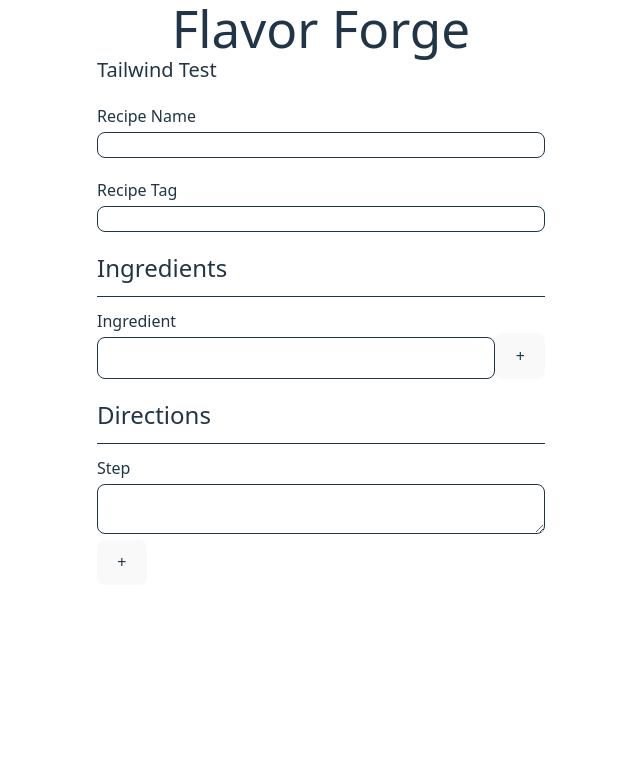
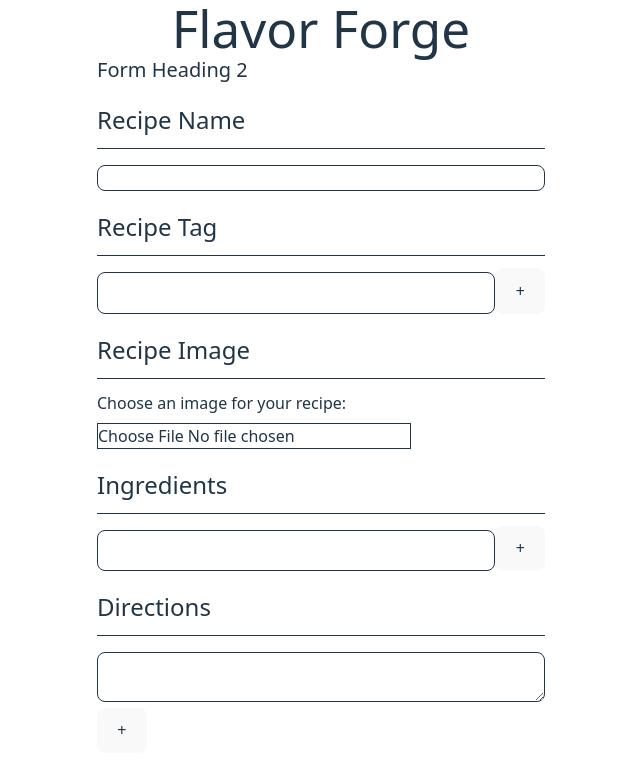
Before and after one commit to Thiettan/flavor-forge, a React (Vite) app: page / in a window 1280 px wide. Shown: the top 772 px of the page, without its empty margins (319-959 px from the left). Built offline with nearby package versions, Linux system fonts and the light colour scheme.

Commit message:
added usestate hooks for all sections

```diff
--- a/src/App.jsx
+++ b/src/App.jsx
@@ -2,10 +2,29 @@ import { useState } from "react";
 import "./App.css";
 
 function App() {
-  const [count, setCount] = useState(0);
-  const [ingredients, addIngredients] = useState([]);
-  function handleAddIngredient(e) {
+  const [name, setName] = useState("");
+  const [tag, setTag] = useState([]);
+  const [ingredients, setIngredients] = useState([]);
+  const [directions, setDirections] = useState([]);
+
+  function handleAddName(e, newName) {
     e.preventDefault();
+    setName(newName);
+  }
+
+  function handleAddTag(e, newTag) {
+    e.preventDefault();
+    setTag([...tag, newTag]);
+  }
+
+  function handleAddIngredient(e, newIngredient) {
+    e.preventDefault();
+    setIngredients([...ingredients, newIngredient]);
+  }
+
+  function handleAddDirections(e, newDirections) {
+    e.preventDefault();
+    setDirections([...directions, newDirections]);
   }
 
   return (
@@ -13,82 +32,209 @@ function App() {
       <h1 className="text-6xl text-center">Flavor Forge</h1>
       <div className="@container">
         <form action="" id="RecipeForger" className="max-w-md mx-auto">
-          <p className="text-xl mb-5">Tailwind Test</p>
-          <div className="mb-5">
-            <label htmlFor="">Recipe Name</label>
-            <input
-              className="border dark:border-b-gray-300 rounded-lg focus:ring-blue-500 w-full mt-1"
-              id="RecipeForger-RecipeName"
-              name="RecipeName"
-              type="text"
-              placeholder=""
-            />
-          </div>
+          <h2 className="text-xl mb-5">Form Heading 2</h2>
 
-          <RecipeTagInput />
+          <RecipeNameInput name={name} handleAddName={handleAddName} />
+
+          <RecipeTagInput tag={tag} handleAddTag={handleAddTag} />
+
+          <RecipeImgInput />
 
           <IngredientInput
             ingredients={ingredients}
             handleAddIngredient={handleAddIngredient}
           />
-          <DirectionsInput />
+          <DirectionsInput
+            directions={directions}
+            handleAddDirections={handleAddDirections}
+          />
         </form>
       </div>
     </>
   );
 }
 
-const RecipeTagInput = () => {
+const RecipeNameInput = ({ name, handleAddName }) => {
+  /*   const [inputValue, setInputValue] = useState("") */
   return (
     <div className="mb-5">
-      <label htmlFor="">Recipe Tag</label>
+      <h3 className="text-2xl mb-3">Recipe Name</h3>
+      <hr className="mb-3" />
+      <label htmlFor="RecipeForger-RecipeName" className="hidden">
+        Recipe Name
+      </label>
       <input
         className="border dark:border-b-gray-300 rounded-lg focus:ring-blue-500 w-full mt-1"
-        id="RecipeForger-RecipeTag"
-        name="RecipeTag"
+        id="RecipeForger-RecipeName"
+        name="RecipeName"
         type="text"
-        placeholder=""
+        placeholder={name}
+        onChange={(e) => {
+          handleAddName(e, e.target.value);
+        }}
       />
     </div>
   );
 };
 
+const RecipeTagInput = ({ tag, handleAddTag }) => {
+  const [inputValue, setInputValue] = useState("");
+  return (
+    <div className="mb-5">
+      <h3 className="text-2xl mb-3">Recipe Tag</h3>
+      <hr className="mb-3" />
+      <label htmlFor="RecipeForger-RecipeTag" className="hidden">
+        Recipe Tag
+      </label>
+      <div className="flex">
+        <input
+          className="border dark:border-b-gray-300 rounded-lg focus:ring-blue-500 w-full mt-1"
+          id="RecipeForger-RecipeTag"
+          name="RecipeTag"
+          type="text"
+          placeholder=""
+          value={inputValue}
+          onChange={(e) => {
+            setInputValue(e.target.value);
+          }}
+        />
+        <button
+          className=""
+          onClick={(e) => {
+            handleAddTag(e, inputValue);
+          }}
+        >
+          +
+        </button>
+      </div>
+      <ul className="mt-4 list-disc list-inside text-sm">
+        {tag.map((item, idx) => (
+          <li key={idx}>{item}</li>
+        ))}
+      </ul>
+    </div>
+  );
+};
+
+const RecipeImgInput = () => {
+  const [preview, setPreview] = useState(null);
+
+  const handleImageChange = (e) => {
+    const file = e.target.files[0];
+    if (!file) return; //prevents the function from continuing if user cancels & no file was selected
+
+    const reader = new FileReader();
+    reader.onloadend = () => {
+      //callback func for reader.readAsDataURL()
+      // This runs after the file has finished being read
+      setPreview(reader.result);
+    };
+    reader.readAsDataURL(file); // Starts the async reading process & converts the file to a base64 string
+  };
+
+  return (
+    <div className="mb-5">
+      <h3 className="text-2xl mb-3">Recipe Image</h3>
+      <hr className="mb-3" />
+      <label htmlFor="RecipeForger-RecipeImage">
+        Choose an image for your recipe:
+      </label>
+
+      <input
+        type="file"
+        id="RecipeForger-RecipeImage"
+        className="border mt-2"
+        name="RecipeImage"
+        accept="image/png, image/jpeg"
+        onChange={handleImageChange}
+      />
+
+      {preview && (
+        <div className="mt-4">
+          <p className="text-sm mb-2">Image Preview:</p>
+          <img src={preview} alt="Preview" className="w-full rounded border" />
+        </div>
+      )}
+    </div>
+  );
+};
+
 const IngredientInput = ({ ingredients, handleAddIngredient }) => {
+  const [inputValue, setInputValue] = useState("");
+
   return (
     <div className="mb-5">
       <h3 className="text-2xl mb-3">Ingredients</h3>
       <hr className="mb-3" />
-      <label htmlFor="">Ingredient</label>
+      <label htmlFor="RecipeForger-RecipeIngredient" className="hidden">
+        Ingredient
+      </label>
       <div className="flex">
         <input
           className="border dark:border-b-gray-300 rounded-lg focus:ring-blue-500 w-full mt-1"
           id="RecipeForger-RecipeIngredient"
           name="RecipeIngredient"
           type="text"
-          value={ingredients}
+          value={inputValue}
+          onChange={(e) => {
+            setInputValue(e.target.value);
+          }}
         />
-        <button className="" onClick={handleAddIngredient}>
+        <button
+          className=""
+          onClick={(e) => {
+            handleAddIngredient(e, inputValue);
+          }}
+        >
           +
         </button>
       </div>
+      {/* Show list of added ingredients */}
+      <ul className="mt-4 list-disc list-inside text-sm">
+        {ingredients.map((item, idx) => (
+          <li key={idx}>{item}</li>
+        ))}
+      </ul>
     </div>
   );
 };
 
-const DirectionsInput = () => {
+const DirectionsInput = ({ directions, handleAddDirections }) => {
+  const [inputValue, setInputValue] = useState("");
+
   return (
     <div className="mb-5">
       <h3 className="text-2xl mb-3">Directions</h3>
       <hr className="mb-3" />
-      <label htmlFor="">Step</label>
+      <label htmlFor="RecipeForger-RecipeStep" className="hidden">
+        Step
+      </label>
       <textarea
         className="border dark:border-b-gray-300 rounded-lg focus:ring-blue-500 w-full mt-1"
         id="RecipeForger-RecipeStep"
         name="RecipeStep"
         type="text"
         placeholder=""
+        value={inputValue}
+        onChange={(e) => {
+          setInputValue(e.target.value);
+        }}
       />
-      <button className="">+</button>
+      <button
+        className=""
+        onClick={(e) => {
+          handleAddDirections(e, inputValue);
+        }}
+      >
+        +
+      </button>
+
+      {/* Show list of added ingredients */}
+      <ol className="mt-4 list-decimal list-inside text-sm">
+        {directions.map((item, idx) => (
+          <li key={idx}>{item}</li>
+        ))}
+      </ol>
     </div>
   );
 };
```
